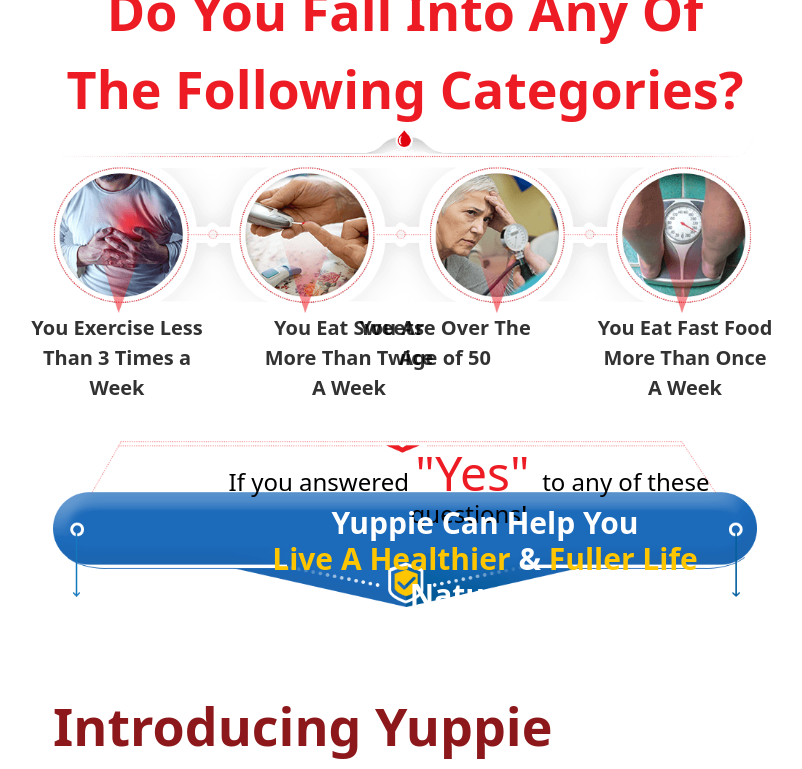
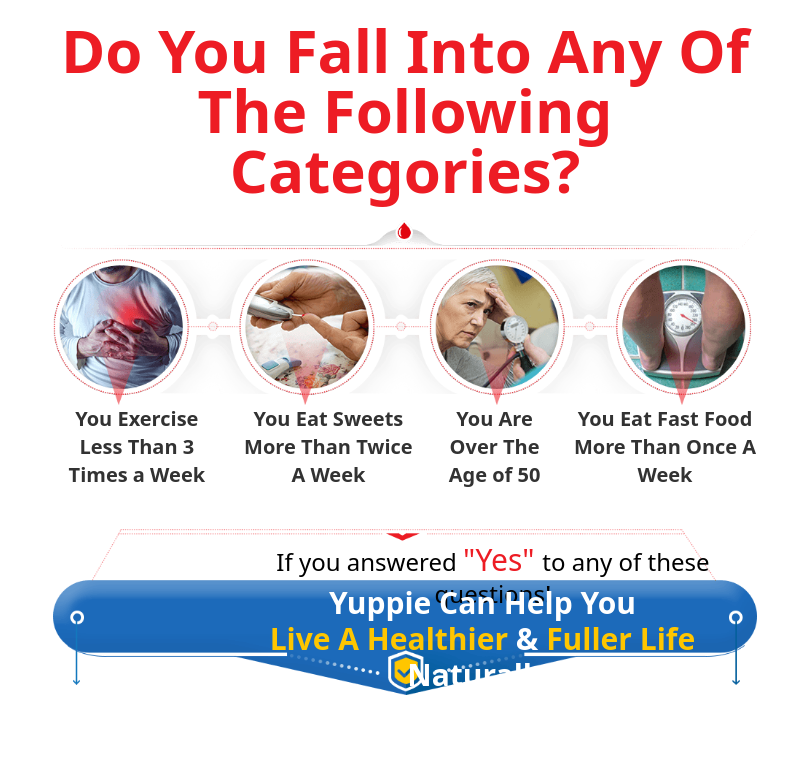
Before and after one commit to Abhishek-Baraik/yupie, a website: page index.html in a window 1280 px wide. Shown: the part 806-1575 px from the top of the page, without its empty margins (235-1037 px from the left). Drawn offline with Linux system fonts and the light colour scheme.

Commit message:
next section

```diff
--- a/index.html
+++ b/index.html
@@ -91,32 +91,34 @@
         </div>
 
         <!--Categories desktop  -->
-        <section class="hidden lg:block mt-20 lg:px-[9rem] xl:px-[18rem] text-center">
-            <h2 class="text-[52px] font-bold text-[#ED1C24]">Do You Fall
+        <section class="hidden lg:block mt-32 px-[18rem] text-center">
+            <h2 class="text-6xl font-bold text-[#ED1C24]">Do You Fall
                 Into Any Of The Following Categories?</h2>
-            <div class="relative">
-                <img src="./images/img-points1-sec1.png" alt="">
-                <p class="text-[20px] -left-6 opacity-80 absolute font-semibold w-1/4">You Exercise Less Than 3 Times a
+                <img src="./images/img-points1-sec1.png" class="mt-5 w-full" alt="">
+
+            <div class="flex gap-5">
+                <p class="text-xl opacity-80 font-semibold ">You Exercise Less Than 3 Times a
                     Week</p>
-                <p class="text-[20px] lg:left-[24%] xl:left-[13rem] opacity-80 absolute font-semibold w-1/4">You Eat
+                <p class="text-xl opacity-80  font-semibold">You Eat
                     Sweets More Than
                     Twice A Week</p>
-                <p class="text-[20px] lg:right-[24%] xl:right-[14rem] opacity-80 absolute font-semibold w-1/4">You Are
+                <p class="text-xl opacity-80  font-semibold">You Are
                     Over The Age of 50
                 </p>
-                <p class="text-[20px] lg:-right-[1rem] xl:-right-[1rem] opacity-80 absolute font-semibold w-1/4">You Eat
+                <p class="text-xl opacity-80  font-semibold">You Eat
                     Fast Food More Than
                     Once A Week</p>
             </div>
 
-            <div class="relative mt-32">
-                <img src="./images/bg-p2sec1.png" alt="">
-                <p class="text-black text-2xl font-medium absolute lg:top-2 xl:top-4 lg:left-[13%] xl:left-[8rem]">If
-                    you answered <span class="text-[#ED1C24] lg:text-[32px] xl:text-[48px]"> "Yes" </span>to any of
+            <div class="relative mt-10">
+                <img src="./images/bg-p2sec1.png" class="w-full" alt="">
+
+                <p class="text-black text-2xl font-medium absolute top-[8%] left-[25%]">If
+                    you answered <span class="text-[#ED1C24] text-3xl"> "Yes" </span>to any of
                     these questions!
                 </p>
                 <p
-                    class="lg:text-2xl xl:text-3xl text-white font-bold absolute lg:top-[31%] lg:left-[20%] xl:left-[10rem] xl:top-[4rem] ">
+                    class="text-3xl text-white font-bold absolute top-[34%] left-[22%]">
                     Yuppie Can Help You <br>
                     <span class="text-[#FFC600]">Live A Healthier</span> & <span class="text-[#FFC600]">Fuller
                         Life</span> Naturally!
@@ -159,8 +161,8 @@
         </div>
 
         <!-- Introducing Yuppie desktop -->
-        <section class="hidden mt-20 mb-20 lg:px-[9rem] xl:px-[18rem] pb-10 lg:flex flex-col gap-5">
-            <h2 class="text-[52px] text-[#8D181B] font-bold">Introducing Yuppie</h2>
+        <section class="hidden mt-20 mb-20 px-[18rem] pb-10 lg:flex flex-col gap-5">
+            <h2 class="text-6xl text-[#8D181B] font-bold">Introducing Yuppie</h2>
             <div class="repeater">
                 <img src="/images/shp-hdngbrdr.png" alt="">
             </div>
```
Also changed, not shown: output.css.
